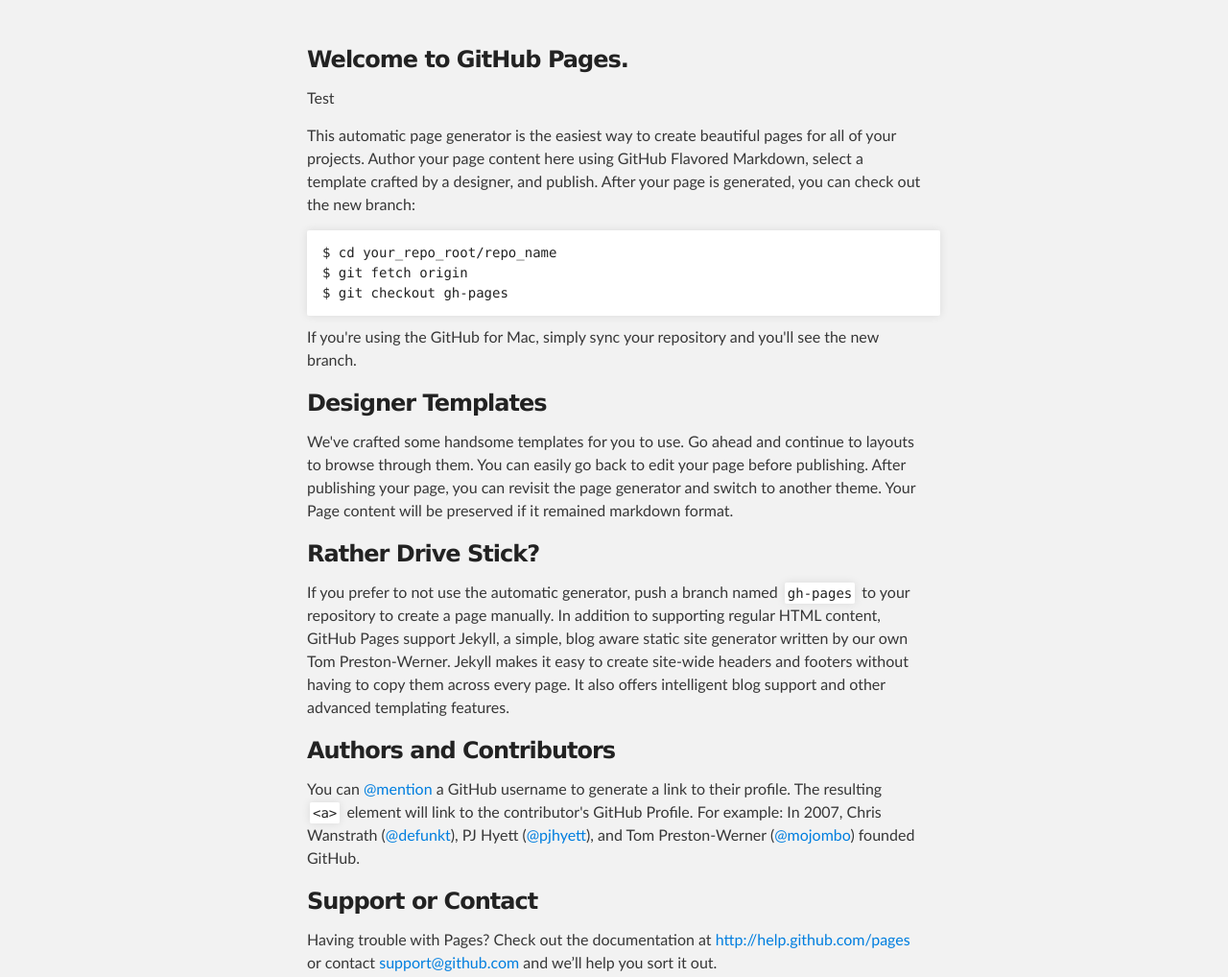
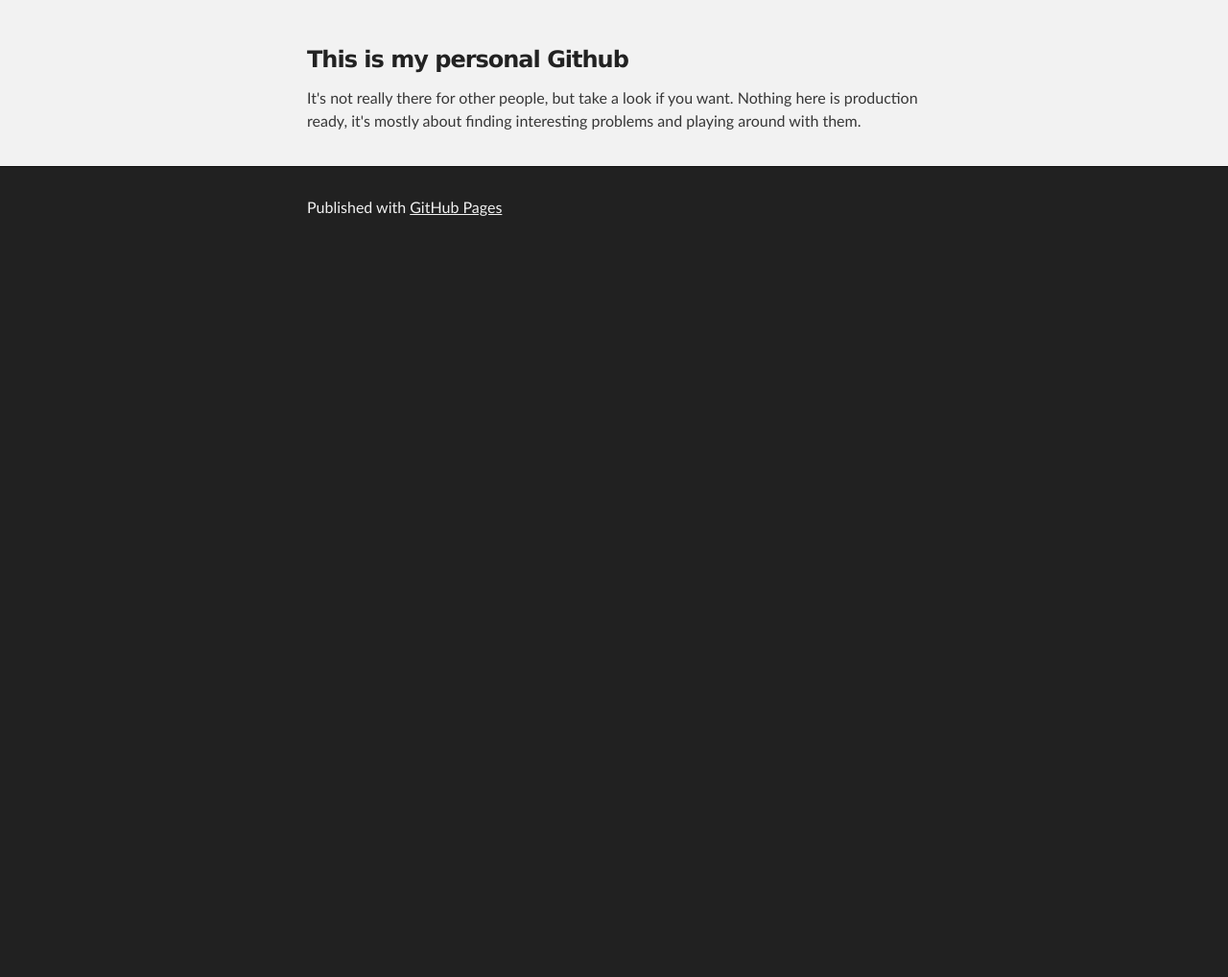
Before and after one commit to jmuel/jmuel.github.io, a plain HTML site: page index.html in a window 1280 px wide. Shown: the part 180-1198 px from the top of the page at 96% size. After the commit the page ends 800 px from the top, so only its background shows below. Drawn offline with Linux system fonts and the light colour scheme.

Commit message:
Replace master branch with page content via GitHub

```diff
--- a/index.html
+++ b/index.html
@@ -28,38 +28,9 @@
     <div id="main_content_wrap" class="outer">
       <section id="main_content" class="inner">
         <h3>
-<a name="welcome-to-github-pages" class="anchor" href="#welcome-to-github-pages"><span class="octicon octicon-link"></span></a>Welcome to GitHub Pages.</h3>
+<a name="this-is-my-personal-github" class="anchor" href="#this-is-my-personal-github"><span class="octicon octicon-link"></span></a>This is my personal Github</h3>
 
-<p>Test</p>
-
-<p>This automatic page generator is the easiest way to create beautiful pages for all of your projects. Author your page content here using GitHub Flavored Markdown, select a template crafted by a designer, and publish. After your page is generated, you can check out the new branch:</p>
-
-<pre><code>$ cd your_repo_root/repo_name
-$ git fetch origin
-$ git checkout gh-pages
-</code></pre>
-
-<p>If you're using the GitHub for Mac, simply sync your repository and you'll see the new branch.</p>
-
-<h3>
-<a name="designer-templates" class="anchor" href="#designer-templates"><span class="octicon octicon-link"></span></a>Designer Templates</h3>
-
-<p>We've crafted some handsome templates for you to use. Go ahead and continue to layouts to browse through them. You can easily go back to edit your page before publishing. After publishing your page, you can revisit the page generator and switch to another theme. Your Page content will be preserved if it remained markdown format.</p>
-
-<h3>
-<a name="rather-drive-stick" class="anchor" href="#rather-drive-stick"><span class="octicon octicon-link"></span></a>Rather Drive Stick?</h3>
-
-<p>If you prefer to not use the automatic generator, push a branch named <code>gh-pages</code> to your repository to create a page manually. In addition to supporting regular HTML content, GitHub Pages support Jekyll, a simple, blog aware static site generator written by our own Tom Preston-Werner. Jekyll makes it easy to create site-wide headers and footers without having to copy them across every page. It also offers intelligent blog support and other advanced templating features.</p>
-
-<h3>
-<a name="authors-and-contributors" class="anchor" href="#authors-and-contributors"><span class="octicon octicon-link"></span></a>Authors and Contributors</h3>
-
-<p>You can <a href="https://github.com/blog/821" class="user-mention">@mention</a> a GitHub username to generate a link to their profile. The resulting <code>&lt;a&gt;</code> element will link to the contributor's GitHub Profile. For example: In 2007, Chris Wanstrath (<a href="https://github.com/defunkt" class="user-mention">@defunkt</a>), PJ Hyett (<a href="https://github.com/pjhyett" class="user-mention">@pjhyett</a>), and Tom Preston-Werner (<a href="https://github.com/mojombo" class="user-mention">@mojombo</a>) founded GitHub.</p>
-
-<h3>
-<a name="support-or-contact" class="anchor" href="#support-or-contact"><span class="octicon octicon-link"></span></a>Support or Contact</h3>
-
-<p>Having trouble with Pages? Check out the documentation at <a href="http://help.github.com/pages">http://help.github.com/pages</a> or contact <a href="mailto:support@github.com">support@github.com</a> and we’ll help you sort it out.</p>
+<p>It's not really there for other people, but take a look if you want. Nothing here is production ready, it's mostly about finding interesting problems and playing around with them.</p>
       </section>
     </div>
 
```
Also changed, not shown: params.json (+1 -1 lines).
